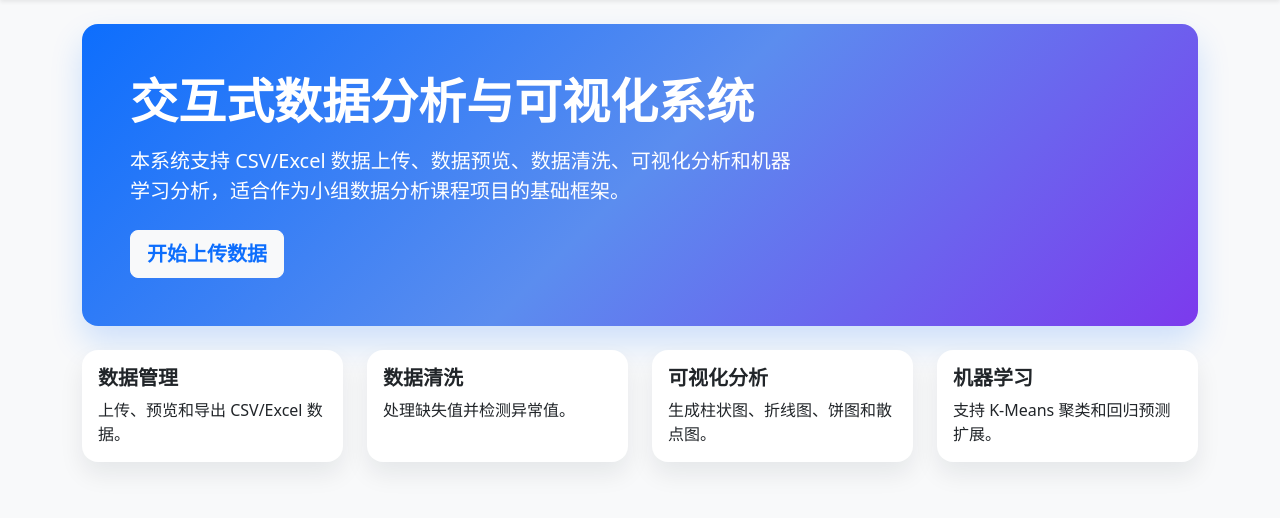
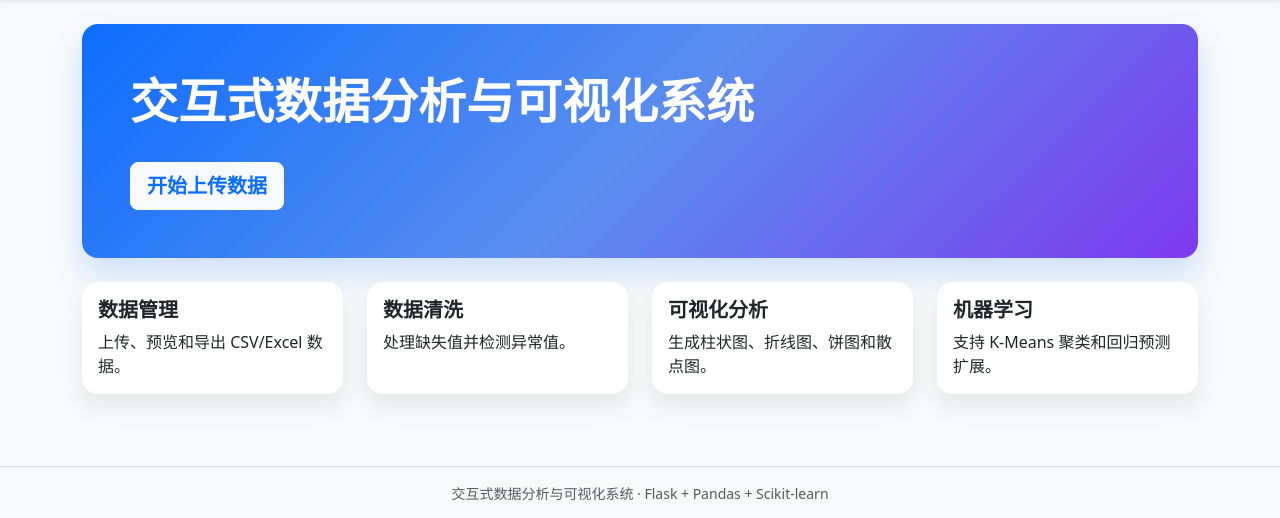
Before and after one commit to PopLuke/data-analysis-system, a Flask app: page / in a window 1280 px wide. Shown: the part 56-574 px from the top of the page. Run offline with Flask 3, Linux system fonts and the light colour scheme.

Commit message:
style: remove homepage description text

```diff
--- a/templates/index.html
+++ b/templates/index.html
@@ -7,10 +7,7 @@
     <div class="row align-items-center">
         <div class="col-lg-8">
             <h1 class="display-5 fw-bold">交互式数据分析与可视化系统</h1>
-            <p class="fs-5 mt-3 mb-4">
-                本系统支持 CSV/Excel 数据上传、数据预览、数据清洗、可视化分析和机器学习分析，适合作为小组数据分析课程项目的基础框架。
-            </p>
-            <a class="btn btn-light btn-lg text-primary fw-semibold" href="{{ url_for('upload') }}">开始上传数据</a>
+            <a class="btn btn-light btn-lg text-primary fw-semibold mt-4" href="{{ url_for('upload') }}">开始上传数据</a>
         </div>
     </div>
 </section>
```
